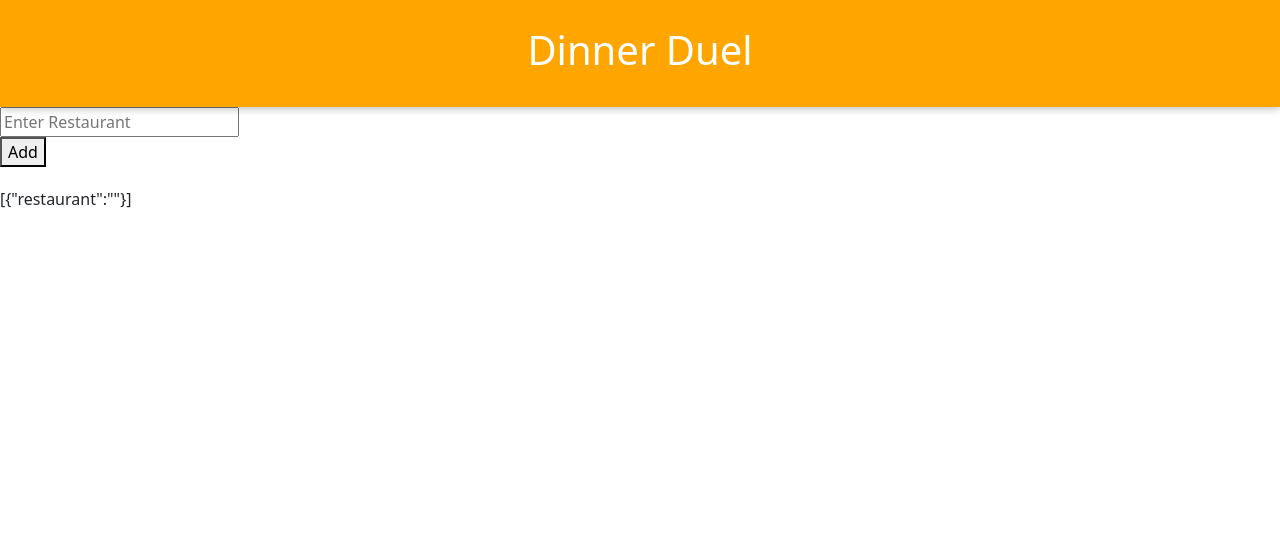
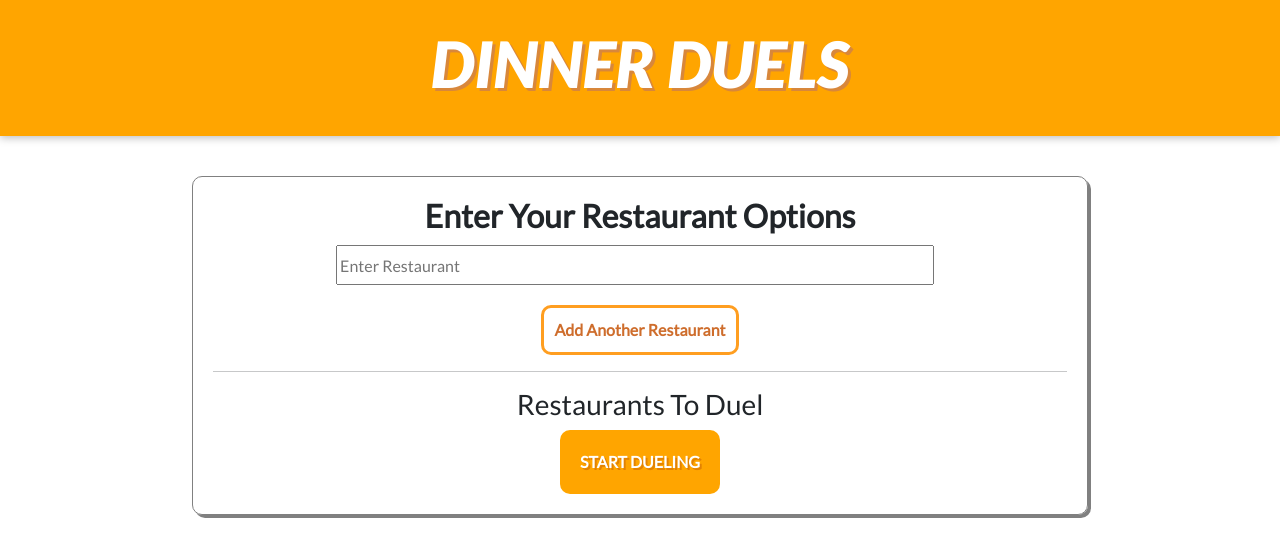
Before and after one commit to 397-f21/dinnerduel, a React (Create React App) app: page / in a window 1280 px wide. Shown: the top 556 px of the page. Built offline with nearby package versions, Linux system fonts and the light colour scheme.

Commit message:
Changed form styling

```diff
--- a/src/App.css
+++ b/src/App.css
@@ -1,15 +1,31 @@
+@import url("https://fonts.googleapis.com/css2?family=Lato:ital,wght@0,400;1,900&display=swap");
+
+body {
+  overflow-y: hidden;
+  font-family: "Lato", sans-serif;
+}
+.random {
+  text-align: center;
+  background-color: white;
+  color: orange;
+  border: 3px solid orange;
+  font-size: 1.2em;
+  padding: 3em 0;
+  margin-top: 2em;
+  transition: 0.3s;
+}
 .restaurant-choices {
   width: 40%;
   text-align: center;
   margin: auto;
-  margin-top: 100px;
+  margin-top: 50px;
 }
 .restaurant {
   background-color: orange;
   color: white;
   font-size: 1.5em;
   padding: 3em 0;
-  margin-bottom: 2em;
+  margin-bottom: 1em;
   transition: 0.3s;
 }
 .restaurant:hover {
@@ -29,6 +45,12 @@
   align-items: center;
   box-shadow: 0 2px 8px rgba(0, 0, 0, 0.25);
 }
+.header h1 {
+  font-weight: 900;
+  font-style: italic;
+  text-shadow: 3px 3px #d8873b;
+  font-size: 4em;
+}
 .vs {
   width: 10em;
 }
@@ -39,17 +61,69 @@
 .winning-restaurant h2 {
   font-size: 4em;
 }
-/*
-input {
+.restaurant-form {
+  width: 70%;
+  margin: auto;
+  margin-top: 40px;
+  padding: 20px;
+  border: 1px solid gray;
+  box-shadow: 3px 3px gray;
+  border-radius: 10px;
+}
+.restaurant-form h2 {
+  font-weight: 900;
+  text-align: center;
+}
+.restaurant-form input {
+  width: 70%;
+  height: 2.5em;
+  margin-right: 10px;
+  margin-bottom: 20px;
+}
+.restaurant-wrapper {
+  display: flex;
+  margin-top: 10px;
+  justify-content: center;
+}
+.currentRound {
+  text-align: center;
+  font-size: 3em;
+  margin-top: 30px;
+}
+.add-button {
   display: block;
   margin: auto;
-  margin-top: 20px;
-  width: 60%;
-  padding: 2em;
-  font-size: 2em;
+  border: 3px solid rgba(255, 149, 10, 0.911);
+  padding: 10px;
+  background-color: transparent;
+  border-radius: 10px;
+  font-weight: 900;
+  color: rgba(197, 83, 6, 0.849);
 }
-
-h2 {
+.remove-button {
+  background-color: red;
+  color: white;
+  border: none;
+  padding: 5px 12px 5px 12px;
+}
+.br {
+  border: 3px solid black;
+}
+.rests-to-duel {
+  width: 70%;
+  display: block;
+  margin: auto;
   text-align: center;
-  margin-top: 20px;
-} */
+}
+.rests-to-duel li {
+  text-align: left;
+}
+.submit-button {
+  background-color: orange;
+  font-weight: 900;
+  border-radius: 10px;
+  color: white;
+  text-shadow: 2px 2px rgb(226, 130, 3);
+  padding: 20px;
+  border: none;
+}
--- a/src/App.js
+++ b/src/App.js
@@ -4,16 +4,30 @@ import vs from "./vs.png";
 //make a option to decide randomly, in case people still can't decide
 //optimal solution: being able to get inputs from multiple application
 
-const choices = [
-  "Tomate",
-  "Cozi Noodles",
-  "Five & Dime",
-  "Allison Dining Hall",
-];
-
 //make an array of all the restaurants we want index 0 and 1 compete against
 //remove from the array from the front and then continue until one restaurant left
-
+const RandomRestaurant = ({
+  setActiveRestaurants,
+  restaurantToRemove,
+  activeRestaurants,
+}) => {
+  return (
+    <div
+      className="card m-2 p-2 random"
+      onClick={() => {
+        setActiveRestaurants(
+          activeRestaurants.filter(
+            (restaurant) => restaurant !== activeRestaurants[restaurantToRemove]
+          )
+        );
+      }}
+    >
+      <div className="card-body">
+        <div className="card-title">Choose random restaurant!</div>
+      </div>
+    </div>
+  );
+};
 const Restaurant = ({
   restaurant,
   setActiveRestaurants,
@@ -22,7 +36,7 @@ const Restaurant = ({
 }) => {
   return (
     <div
-      className="card m-2 p-2 restaurant"
+      className="card p-2 restaurant"
       onClick={() => {
         setActiveRestaurants(
           activeRestaurants.filter(
@@ -46,6 +60,12 @@ const RestaurantChoices = ({ choices, setWinner }) => {
   }
 
   return (
+    <>
+      <h3 className="currentRound">
+        {" "}
+        Round {choices.length - activeRestaurants.length + 1} of{" "}
+        {choices.length - 1}
+      </h3>
       <div className="restaurant-choices">
         <Restaurant
           restaurant={activeRestaurants[0]}
@@ -60,7 +80,13 @@ const RestaurantChoices = ({ choices, setWinner }) => {
           activeRestaurants={activeRestaurants}
           restaurantToRemove={0}
         />
+        <RandomRestaurant
+          setActiveRestaurants={setActiveRestaurants}
+          activeRestaurants={activeRestaurants}
+          restaurantToRemove={Math.random() < 0.5 ? 0 : 1}
+        />
       </div>
+    </>
   );
 };
 
@@ -84,49 +110,12 @@ const WinningRestaurant = ({ winner }) => {
 const Header = () => {
   return (
     <header className="header">
-      <h1>Dinner Duel</h1>
+      <h1>DINNER DUELS</h1>
     </header>
   );
 };
-const RestaurantForm1 = () => {
-  const [inputs, setInputs] = useState([]);
 
-  const handleChange = (event) => {
-    //const name = event.target.name;
-    const value = event.target.value;
-    setInputs((values) => ({ ...values, value }));
-    console.log(event);
-  };
-
-  const handleSubmit = (event) => {
-    event.preventDefault();
-    console.log(inputs);
-  };
-
-  return (
-    <>
-      <h2> Enter your restaurant choices</h2>
-      <form>
-        <input
-          type="text"
-          //name="restaurant"
-          value={inputs.restaurant || ""}
-          onChange={handleChange}
-        />
-        <input
-          type="submit"
-          onClick={() => {
-            handleChange();
-          }}
-        />
-      </form>
-    </>
-  );
-};
-
-const RestaurantForm = () => {
-  const [inputList, setInputList] = useState([{ restaurant: "" }]);
-
+const RestaurantForm = ({ inputList, setInputList, setFormScreen }) => {
   // handle input change
   const handleInputChange = (e, index) => {
     const { name, value } = e.target;
@@ -147,47 +136,84 @@ const RestaurantForm = () => {
     setInputList([...inputList, { restaurant: "" }]);
   };
 
+  const handleSubmit = () => {
+    setFormScreen(false);
+  };
+
   return (
-    <>
+    <div className="restaurant-form">
+      <h2> Enter Your Restaurant Options </h2>
       {inputList.map((x, i) => {
         return (
           <div className="box">
+            <div className="restaurant-wrapper">
               <input
-              name="firstName"
+                name="restaurant"
                 placeholder="Enter Restaurant"
-              value={x.firstName}
+                value={x.restaurant}
                 onChange={(e) => handleInputChange(e, i)}
               />
               <div className="btn-box">
                 {inputList.length !== 1 && (
-                <button className="mr10" onClick={() => handleRemoveClick(i)}>
-                  Remove
+                  <button
+                    className="remove-button"
+                    onClick={() => handleRemoveClick(i)}
+                  >
+                    x
                   </button>
-              )}
-              {inputList.length - 1 === i && (
-                <button onClick={handleAddClick}>Add</button>
                 )}
               </div>
             </div>
+
+            {inputList.length - 1 === i && (
+              <button className="add-button" onClick={handleAddClick}>
+                Add Another Restaurant
+              </button>
+            )}
+          </div>
         );
       })}
-      <div style={{ marginTop: 20 }}>{JSON.stringify(inputList)}</div>
-    </>
+
+      <hr></hr>
+      <div className="rests-to-duel">
+        <h3> Restaurants To Duel </h3>
+
+        <div className="restaurants-dueling">
+          {inputList
+            .filter((r) => r.restaurant !== "")
+            .map((r) => (
+              <li>{r.restaurant}</li>
+            ))}
+        </div>
+        <button className="submit-button" onClick={handleSubmit}>
+          START DUELING
+        </button>
+      </div>
+    </div>
   );
 };
 
 const App = () => {
   const [winner, setWinner] = useState();
   const [formScreen, setFormScreen] = useState(true);
+  const [inputList, setInputList] = useState([{ restaurant: "" }]);
+
   return (
     <>
       <Header></Header>
       {formScreen ? (
-        <RestaurantForm></RestaurantForm>
+        <RestaurantForm
+          inputList={inputList}
+          setInputList={setInputList}
+          setFormScreen={setFormScreen}
+        />
       ) : winner ? (
         <WinningRestaurant winner={winner} />
       ) : (
-        <RestaurantChoices choices={choices} setWinner={setWinner} />
+        <RestaurantChoices
+          choices={inputList.map((r) => r.restaurant).filter((r) => r !== "")}
+          setWinner={setWinner}
+        />
       )}
     </>
   );
```
Lines whose indentation alone changed are shown as unchanged.
